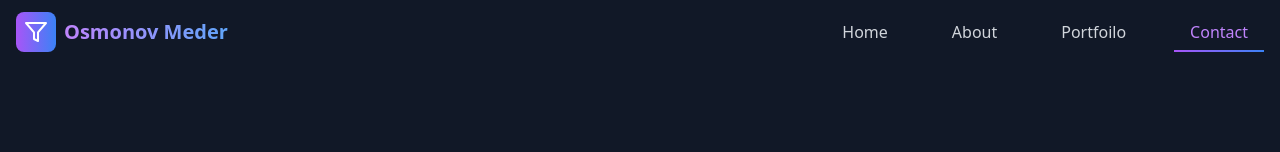
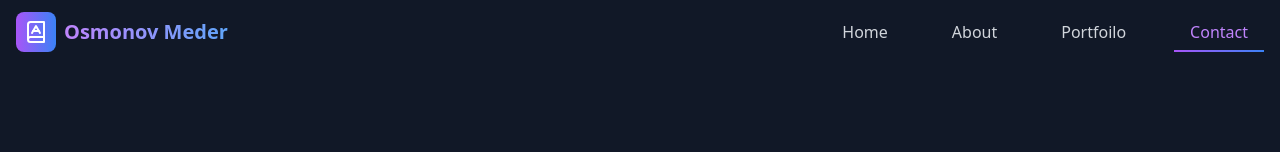
Before and after one commit to OsmonovMeder08/My_Portfoilo, a React (Vite) app: page /contact in a window 1280 px wide. Shown: the top 152 px of the page. Built offline with nearby package versions, Linux system fonts and the light colour scheme.

Commit message:
i change icon

```diff
--- a/src/components/Header.tsx
+++ b/src/components/Header.tsx
@@ -10,10 +10,11 @@ import { Link, useLocation } from 'react-router-dom';
 // Menu — иконка меню "бургер"
 // X — крестик (закрытие меню)
 // Code и Filter — декоративные иконки
-import { Menu, X, Code, Filter } from 'lucide-react';
+import { Menu, X, Code, Filter, Book, BaggageClaim, BadgeDollarSign, Brain, Cat, Bird, LucideBone, Home, Notebook, NotebookIcon, BookA, BookMarked, BookImage, BookAIcon } from 'lucide-react';
 
 // Импорт анимаций из Framer Motion
 import { motion, AnimatePresence } from 'framer-motion';
+import Portfolio from '../pages/Portfolio';
 
 // Функциональный компонент Header
 const Header = () => {
@@ -59,7 +60,7 @@ const Header = () => {
           {/* Логотип / Название сайта */}
           <Link to="/" className="flex items-center space-x-2 text-xl font-bold">
             <div className="bg-gradient-to-r from-purple-500 to-blue-500 p-2 rounded-lg">
-              <Filter className="w-6 h-6 text-white" />
+              <BookAIcon className="w-6 h-6 text-white" />
             </div>
             <span className="bg-gradient-to-r from-purple-400 to-blue-400 bg-clip-text text-transparent">
               Osmonov Meder
```
